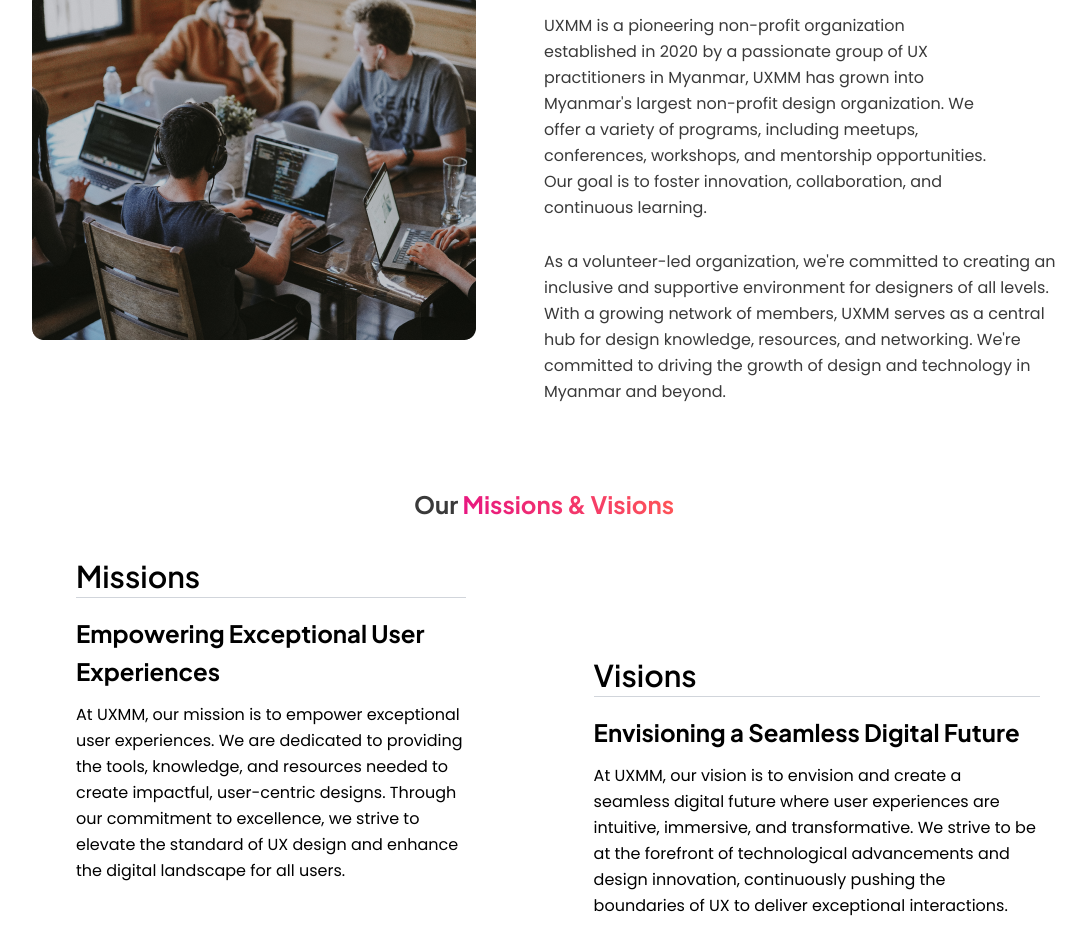
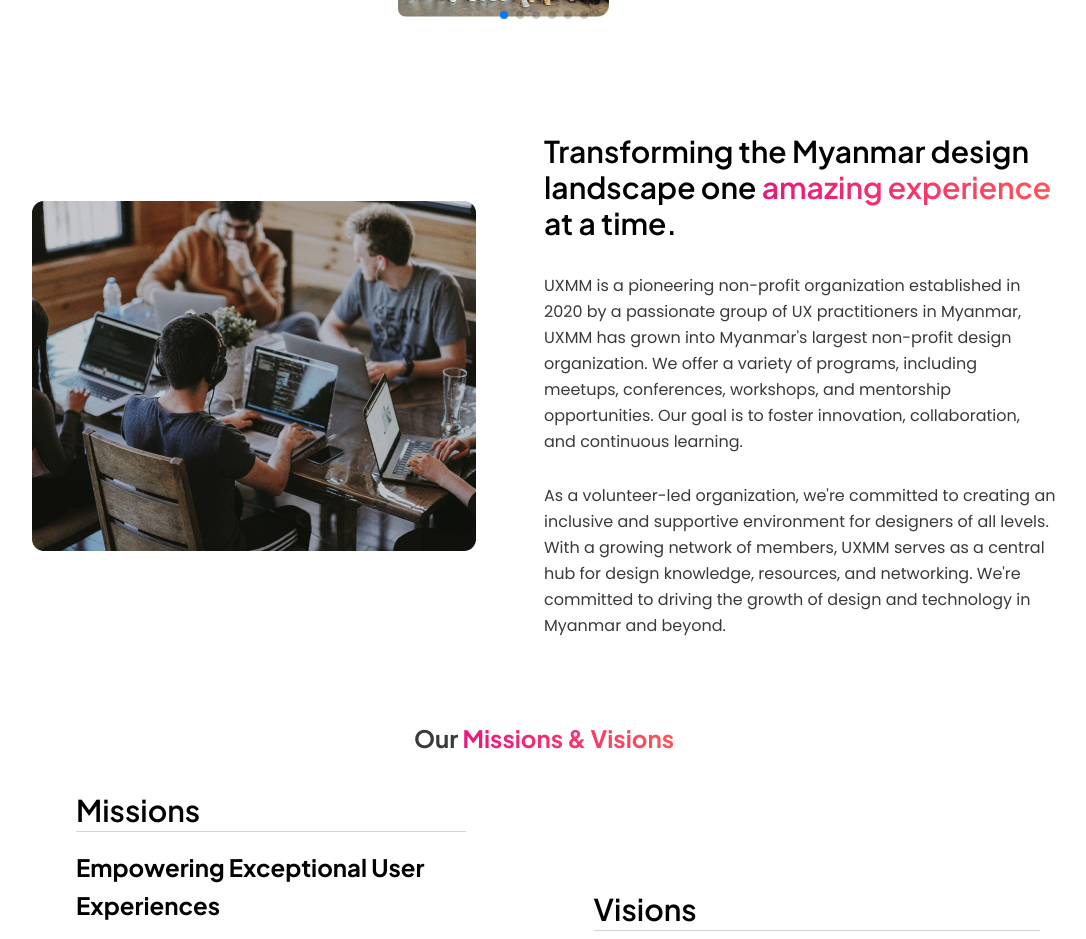
Before and after one commit to AungAyeThan/guccigang, a Next.js app: page /aboutus in a window 1280 px wide. Shown: the part 620-1559 px from the top of the page, without its empty margins (96-1182 px from the left). Built offline with nearby package versions, Linux system fonts and the light colour scheme.

Commit message:
feat: update

```diff
--- a/pages/aboutus/index.tsx
+++ b/pages/aboutus/index.tsx
@@ -30,6 +30,12 @@
   }
   return (
     <>
+      <header className="py-10 bg-white">
+        <h1 className="font-[700] text-[40px] leading-[54px] text-left font-plusJakarta lg:ml-[250px] max-w-[700px]">
+          <span className="uxmm-text-color">UXMM</span> : Empowering Myanmar's
+          Design Community
+        </h1>
+      </header>
       {isClient && !isMobile && (
         <div className="w-full max-w-5xl mx-auto py-8 div1">
           <DesktopSlider />
@@ -54,7 +60,9 @@
           <div className="text-center md:mt-5 md:w-1/2 md:text-left">
             <div className="flex items-center justify-between">
               <p className="mb-1 sm:mb-1 text-2xl sm:text-3xl leading-[42px] font-[600] font-plusJakarta">
-                Behind <span className="uxmm-text-color">UXMM</span>
+                <span>Transforming the Myanmar design landscape one</span>{" "}
+                <span className="uxmm-text-color">amazing experience</span>{" "}
+                <span> at a time.</span>
               </p>
             </div>
             <div className="block flex justify-center md:hidden md:w-1/2 md:justify-end">
@@ -64,7 +72,7 @@
                 className="h-auto max-w-full"
               />
             </div>
-            <p className="max-w-md font-poppins text-[16px] leading-[26px] text-customgray mt-7 md:py-0">
+            <p className="max-w-xl font-poppins text-[16px] leading-[26px] text-customgray mt-7 md:py-0">
               UXMM is a pioneering non-profit organization established in 2020
               by a passionate group of UX practitioners in Myanmar, UXMM has
               grown into Myanmar's largest non-profit design organization. We
@@ -101,12 +109,11 @@
                 Empowering Exceptional User Experiences
               </h4>
               <p className="text-base leading-[26px] text-left font-poppins">
-                At UXMM, our mission is to empower exceptional user experiences.
-                We are dedicated to providing the tools, knowledge, and
-                resources needed to create impactful, user-centric designs.
-                Through our commitment to excellence, we strive to elevate the
-                standard of UX design and enhance the digital landscape for all
-                users.
+                To collaborate with individuals, communities, organizations, and
+                educational institutions both locally and internationally to
+                adopt and promote international standard design practices. This
+                will enable Myanmar's design professionals to compete globally
+                and secure job opportunities.
               </p>
             </div>
           </div>
@@ -121,12 +128,9 @@
                 Envisioning a Seamless Digital Future
               </h4>
               <p className="text-base leading-[26px] text-left font-poppins">
-                At UXMM, our vision is to envision and create a seamless digital
-                future where user experiences are intuitive, immersive, and
-                transformative. We strive to be at the forefront of
-                technological advancements and design innovation, continuously
-                pushing the boundaries of UX to deliver exceptional
-                interactions.
+                To create a design society that prioritizes human-centered,
+                sustainable, and impactful products and services across all
+                levels and sectors related to UX design in Myanmar.
               </p>
             </div>
           </div>
--- a/pages/mentor/index.tsx
+++ b/pages/mentor/index.tsx
@@ -1,6 +1,5 @@
 import GetInTouch from "@/components/GetInTouch";
 import React from "react";
-import Partners from "@/components/Partners";
 import Members from "@/components/common/Members";
 enum EImageUri {
   SpeakerProgram = "/images/speaker-program.png",
@@ -44,9 +43,12 @@
           to the growth and development of the UX community in Myanmar.
         </p>
 
-        <button className="mt-6 px-6 py-3 bg-gradient-to-r from-pink-500 to-red-500 text-white font-semibold rounded-full shadow-md hover:shadow-lg hover:from-pink-600 hover:to-red-600 transition">
+        <a
+          href="mailto:info@uxmm.org"
+          className="mt-6 px-6 py-3 bg-gradient-to-r from-pink-500 to-red-500 text-white font-semibold rounded-full shadow-md hover:shadow-lg hover:from-pink-600 hover:to-red-600 transition"
+        >
           Become a mentor
-        </button>
+        </a>
 
         <div className="absolute max-[320px]:top-[300px] sm:top-[100px] md:top-[345px] min-[320px]:left-[20%]  lg:left-[25%]  hidden md:block">
           <img
@@ -119,9 +121,12 @@
           </h2>
 
           <div className="mt-5 flex flex-col justify-center gap-4 sm:flex-row md:justify-start">
-            <button className="rounded-full bg-gradient-to-r from-pink-500 to-red-500 px-6 py-3 font-semibold text-white shadow-lg">
+            <a
+              href="mailto:info@uxmm.org"
+              className="rounded-full bg-gradient-to-r from-pink-500 to-red-500 px-6 py-3 font-semibold text-white shadow-lg"
+            >
               Become a mentor
-            </button>
+            </a>
           </div>
         </div>
 
@@ -168,9 +173,12 @@
                 audience.
               </p>
             </div>
-            <button className="mt-4 self-start px-6 py-2 border-2 border-pink-500 text-pink-500 font-medium rounded-[400px] hover:bg-pink-500 hover:text-white transition">
+            <a
+              href="mailto:info@uxmm.org"
+              className="mt-4 self-start px-6 py-2 border-2 border-pink-500 text-pink-500 font-medium rounded-[400px] hover:bg-pink-500 hover:text-white transition"
+            >
               Become a partner
-            </button>
+            </a>
           </div>
         </div>
       </div>
@@ -195,9 +203,12 @@
                 professionals and enthusiasts in Myanmar.
               </p>
             </div>
-            <button className="mt-4 self-start px-6 py-2 border-2 border-pink-500 text-pink-500 font-medium rounded-[400px] hover:bg-pink-500 hover:text-white transition">
+            <a
+              href="mailto:info@uxmm.org"
+              className="mt-4 self-start px-6 py-2 border-2 border-pink-500 text-pink-500 font-medium rounded-[400px] hover:bg-pink-500 hover:text-white transition"
+            >
               Become a speaker
-            </button>
+            </a>
           </div>
         </div>
       </div>
@@ -216,9 +227,12 @@
                   community of UX professionals and enthusiasts in Myanmar.
                 </p>
               </div>
-              <button className="mt-4 self-start px-6 py-2 border-2 border-pink-500 text-pink-500 font-medium rounded-[400px] hover:bg-pink-500 hover:text-white transition">
+              <a
+                href="mailto:info@uxmm.org"
+                className="mt-4 self-start px-6 py-2 border-2 border-pink-500 text-pink-500 font-medium rounded-[400px] hover:bg-pink-500 hover:text-white transition"
+              >
                 Become a speaker
-              </button>
+              </a>
             </div>
 
             <div className="flex-shrink-0 lg:w-1/2">
@@ -256,9 +270,12 @@
                 audience.
               </p>
             </div>
-            <button className="mt-4 self-start px-6 py-2 border-2 border-pink-500 text-pink-500 font-medium rounded-[400px] hover:bg-pink-500 hover:text-white transition">
+            <a
+              href="https://docs.google.com/forms/d/e/1FAIpQLSc0sm1rEZOzyG__uQYZ7gBKlECL3a3dx82GdG7_jzomuRhSvg/viewform"
+              className="mt-4 self-start px-6 py-2 border-2 border-pink-500 text-pink-500 font-medium rounded-[400px] hover:bg-pink-500 hover:text-white transition"
+            >
               Become a volunteer
-            </button>
+            </a>
           </div>
         </div>
       </div>
```
